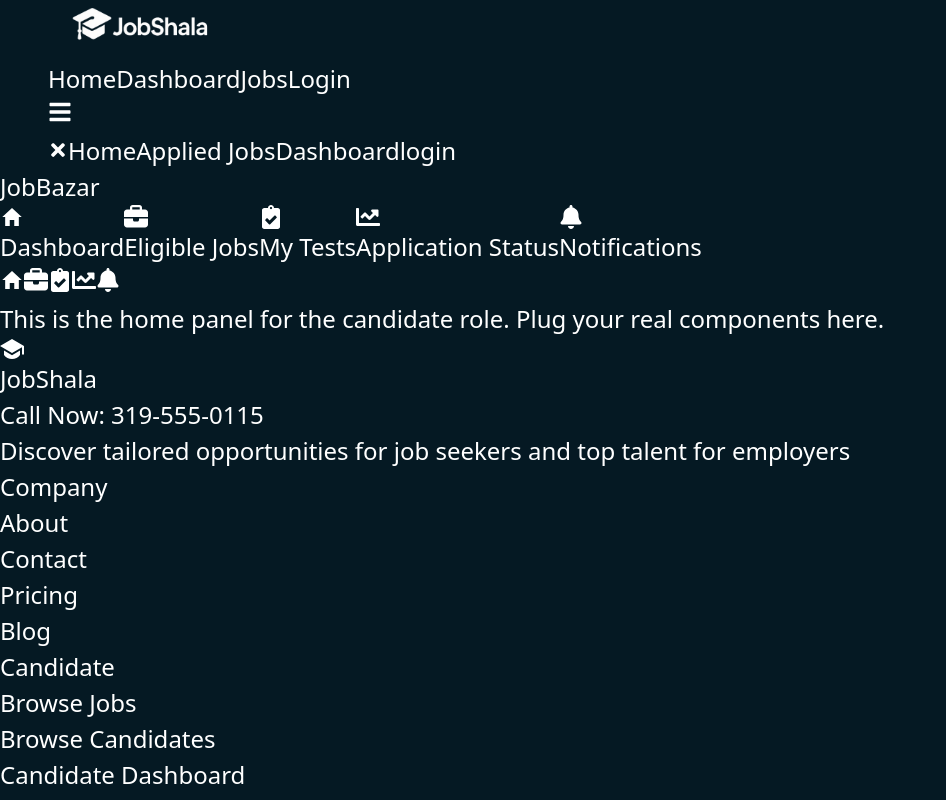
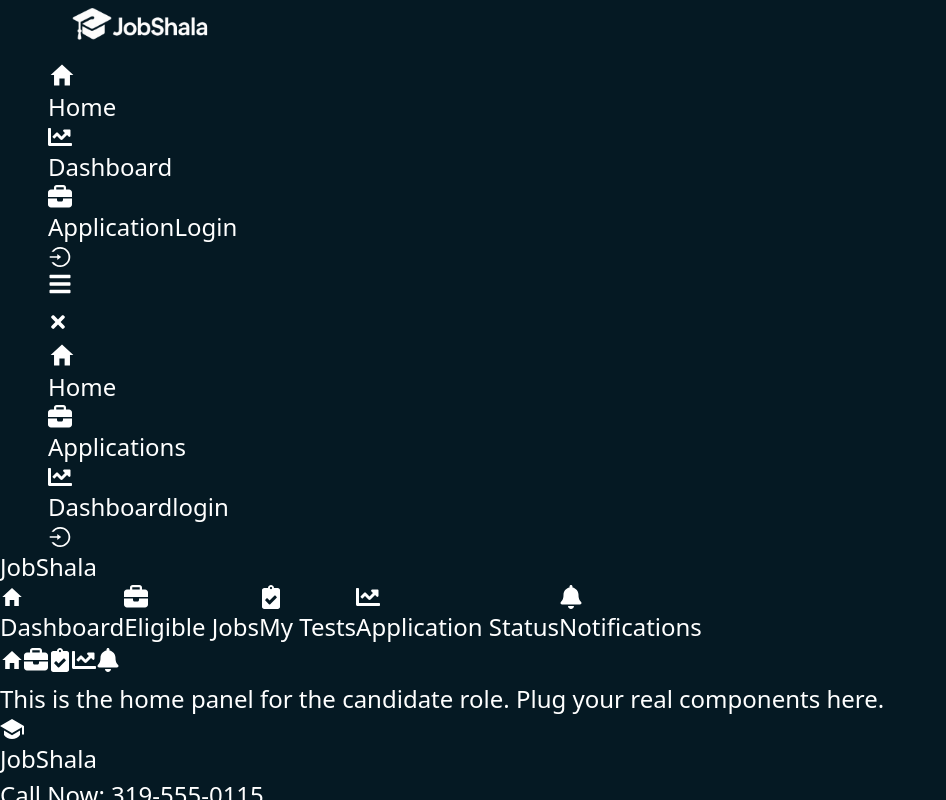
Before and after one commit to actionxbar-14/JobShala, a React (Vite) app in the folder JobShala/: page /JobDashboard in a window 1280 px wide. Shown: the top 800 px of the page, without its empty margins (0-946 px from the left). Built offline with nearby package versions, Linux system fonts and the light colour scheme.

Commit message:
changes made

```diff
--- a/JobShala/src/components/Dashboard.jsx
+++ b/JobShala/src/components/Dashboard.jsx
@@ -208,7 +208,7 @@ const Dashboard = ({ role = "candidate" }) => {
     <div className="min-h-screen flex flex-col md:flex-row bg-[#001a26] text-gray-200">
       {/* Desktop Sidebar */}
       <aside className="w-64 bg-white/5 backdrop-blur-md border-r border-white/10 hidden md:block z-[9998]">
-        <div className="p-6 text-xl font-bold">JobBazar</div>
+        <div className="p-6 text-xl font-bold">JobShala</div>
         <nav className="flex flex-col gap-1 px-2">
           {menus[role].map(({ key, label, icon }) => (
             <button
--- a/JobShala/src/components/Navbar.jsx
+++ b/JobShala/src/components/Navbar.jsx
@@ -146,6 +146,10 @@ import { useState } from "react";
 import { Link } from "react-router-dom";
 import { FaBars, FaTimes } from "react-icons/fa";
 import JobShalaLogo from "../assets/Images/JobShalaLogo.png";
+import { IoMdHome } from "react-icons/io";
+import { AiOutlineLogin } from "react-icons/ai";
+import { FaBriefcase } from "react-icons/fa6";
+import { FaChartLine } from "react-icons/fa";
 
 const Navbar = () => {
   const [isOpen, setIsOpen] = useState(false);
@@ -169,29 +173,29 @@ const Navbar = () => {
         <nav className="hidden md:flex gap-6 items-center">
           <Link
             to="/"
-            className="w-full  text-center rounded-md px-2 py-1.5 bg-white/5 hover:bg-white/20 text-white"
+            className="w-full flex items-center justify-center gap-1 text-sm text-center rounded-md px-2 py-1.5 hover:bg-white/5  text-white/80"
           >
-            Home
+           <IoMdHome size={28} /> Home
           </Link>
 
            <Link
             to="/JobDashboard"
-            className="w-full text-center  rounded-md px-2 py-1.5 bg-white/5 hover:bg-white/20 text-white"
+            className="w-full flex items-center justify-center gap-1 text-sm text-center rounded-md px-2 py-1.5 hover:bg-white/5  text-white/80"
           >
-            Dashboard
+           <FaChartLine /> Dashboard
           </Link>
             <Link
             to="/status"
-            className="w-full text-center  rounded-md px-2 py-1.5 bg-white/5 hover:bg-white/20 text-white"
+            className="w-full flex items-center justify-center gap-2 text-sm text-center rounded-md px-2 py-1.5 hover:bg-white/5  text-white/80"
           >
-            Jobs
+            <FaBriefcase />  Application
           </Link>
 
            <Link
             to="/AuthPage"
-            className="w-full text-center  rounded-md px-2 py-1.5 bg-white/5 hover:bg-white/20 text-white"
+            className="w-full flex items-center justify-center gap-1 text-sm text-center rounded-md px-2 py-1.5 hover:bg-white/5  text-white/80"
           >
-            Login
+            Login <AiOutlineLogin />
           </Link>
         </nav>
 
@@ -223,31 +227,31 @@ const Navbar = () => {
         <Link
           to="/"
           onClick={toggleMenu}
-          className="w-full text-center py-3 rounded-lg bg-white/10 hover:bg-white/20 text-white font-medium"
+          className="w-full text-center flex items-center justify-center py-3 rounded-lg bg-white/10 hover:bg-white/20 text-white font-medium"
         >
-          Home
+            <IoMdHome size={28} /> Home
         </Link>
         <Link
           to="/status"
           onClick={toggleMenu}
-          className="w-full text-center py-3 rounded-lg bg-white/5 hover:bg-white/20 text-white font-medium"
+          className="w-full text-center flex items-center justify-center gap-1 py-3 rounded-lg bg-white/5 hover:bg-white/20 text-white font-medium"
         >
-          Applied Jobs
+          <FaBriefcase /> Applications
         </Link>
          <Link
           to="/JobDashboard"
           onClick={toggleMenu}
-          className="w-full text-center py-3 rounded-lg bg-white/10 hover:bg-white/20 text-white font-medium"
+          className="w-full text-center py-3 rounded-lg flex items-center justify-center gap-1  bg-white/10 hover:bg-white/20 text-white font-medium"
         >
-          Dashboard
+          <FaChartLine />  Dashboard
         </Link>
 
         <Link
           to="/AuthPage"
           onClick={toggleMenu}
-          className="w-full text-center py-3 rounded-lg bg-white/10 hover:bg-white/20 text-white font-medium"
+          className="w-full text-center flex items-center justify-center gap-1  py-3 rounded-lg bg-white/10 hover:bg-white/20 text-white font-medium"
         >
-         login
+          login <AiOutlineLogin />
         </Link>
       </div>
     </header>
```
